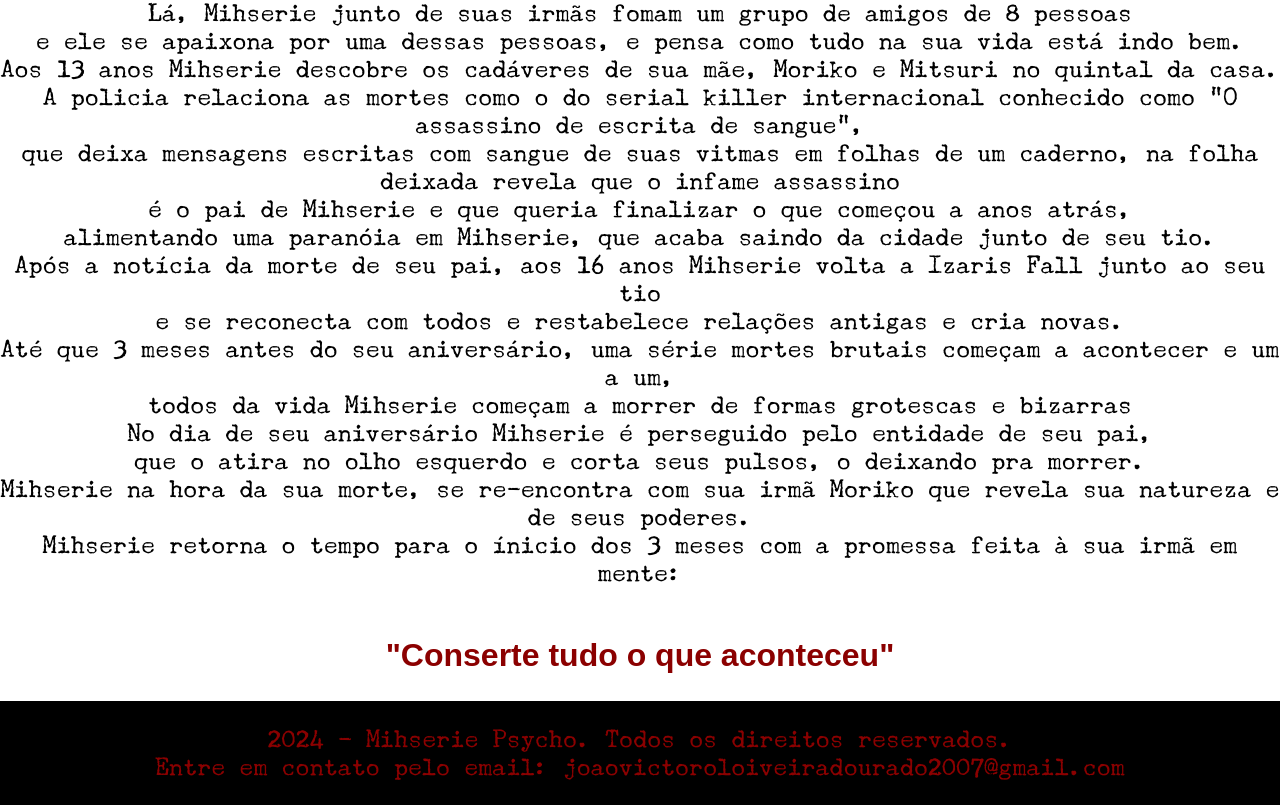
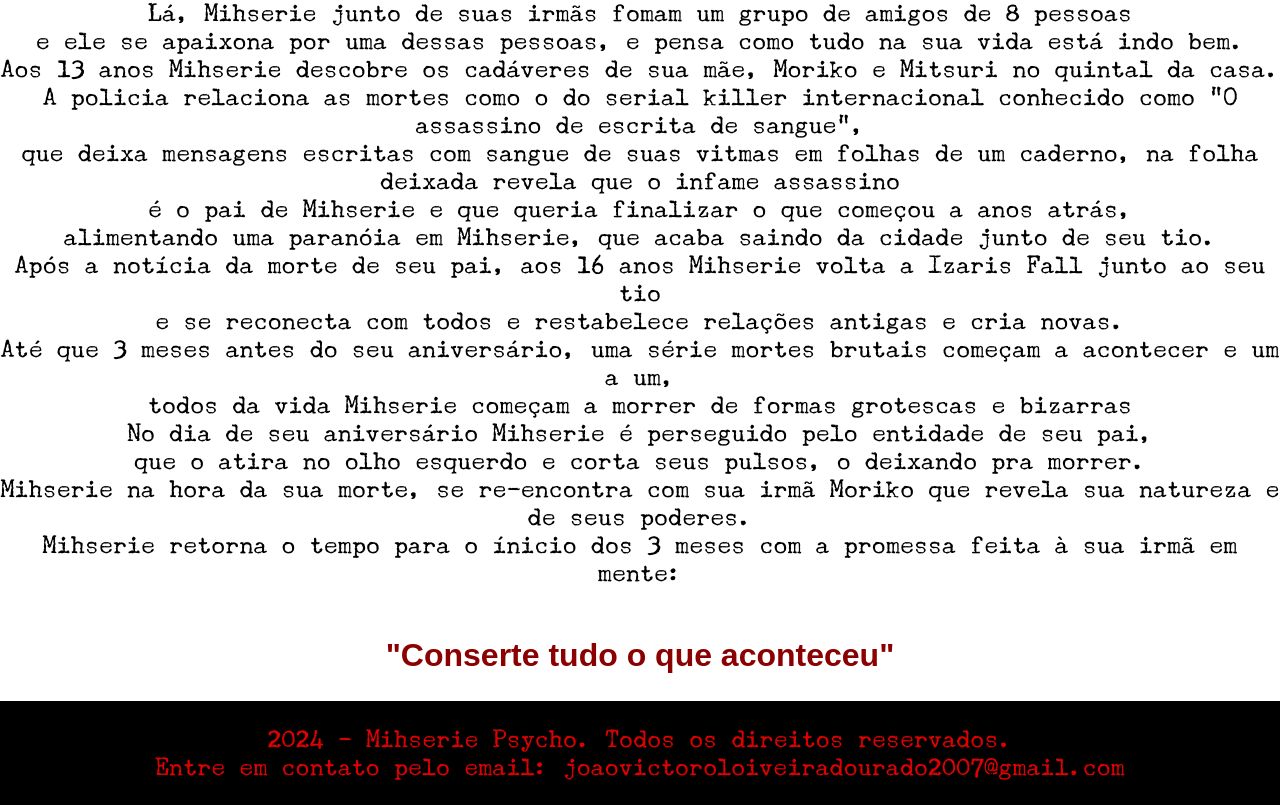
Before and after one commit to JV-VM/Projeto-da-Alura-com-google-gemni---JVVM, a plain HTML site: page pagina-mihserie.html in a window 1280 px wide. Shown: the part 1267-2072 px from the top of the page. Drawn offline with Linux system fonts and the light colour scheme; a web font is replaced by a local one.

Commit message:
Commit correções dentro do app e styles

```diff
--- a/app.js
+++ b/app.js
@@ -2,7 +2,7 @@ function pesquisar(){
     let section = document.getElementById("resultado-da-pesquisa");
     let campoPesquisa = document.getElementById("campo-pesquisa").value;
 
-    let resultados = "";
+    let resultados = "" ;
     for(let pagina of paginas){
         if(pagina.titulo.includes(campoPesquisa)){
             resultados += `
@@ -18,6 +18,7 @@ function pesquisar(){
             `
         }
     }
+
     section.innerHTML = resultados;
 
 }
--- a/styles.css
+++ b/styles.css
@@ -89,7 +89,7 @@ footer {
     width: 100%;
     height: 100%;
     background-color: black;
-    color: darkred;
+    color: #df0000;
     position:relative;
     bottom: 0;
     text-align: center;
```
